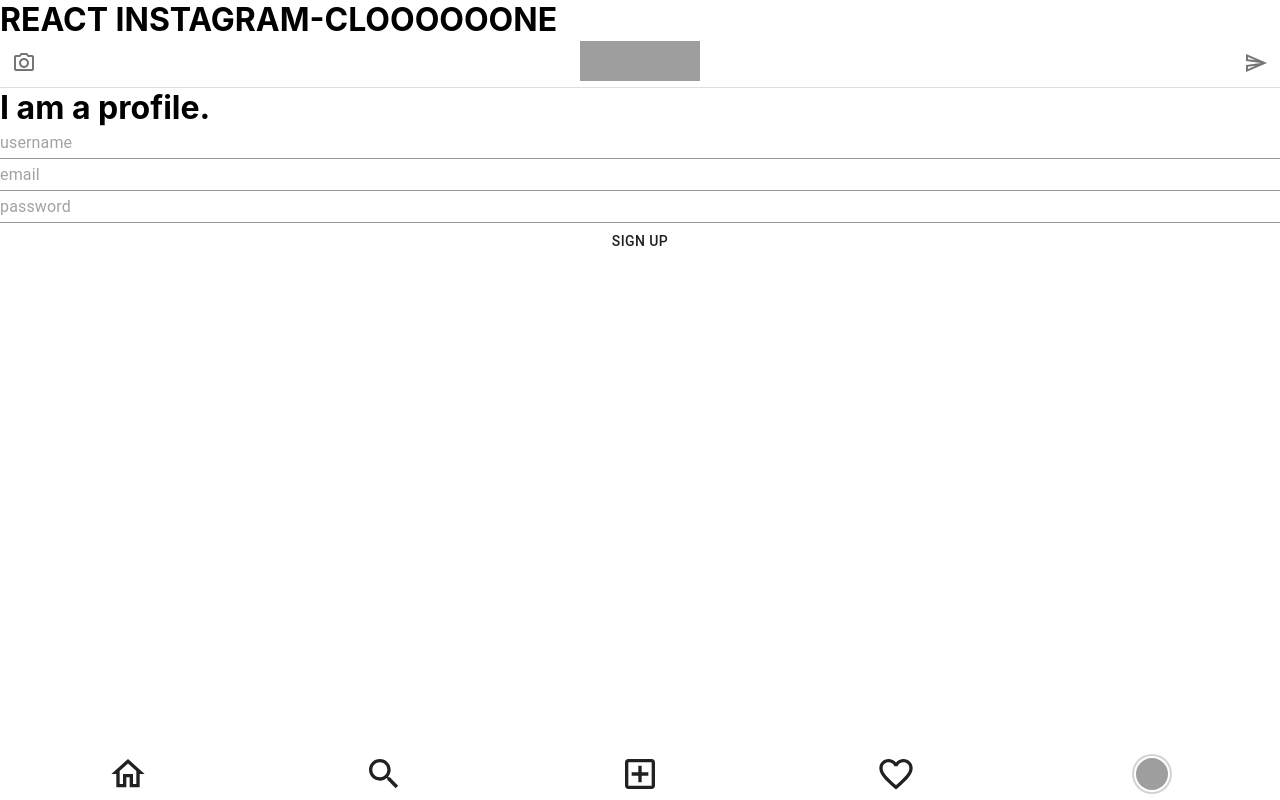
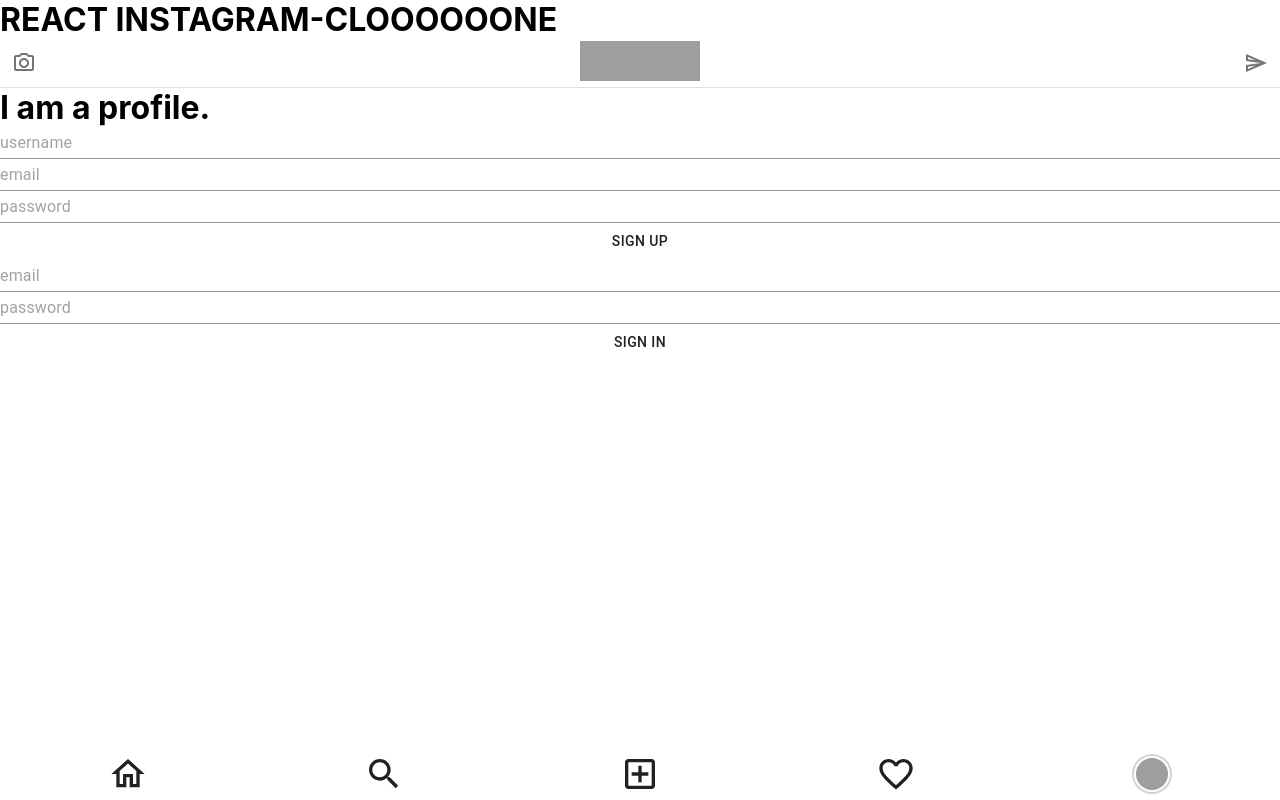
Before and after one commit to ucciqun/instagram-clone, a React (Create React App) app: page /profile in a window 1280 px wide. Built offline with nearby package versions, Linux system fonts and the light colour scheme; no server answers; grey boxes are pictures that could not be loaded.

Commit message:
add authprovider

```diff
--- a/src/App.js
+++ b/src/App.js
@@ -7,6 +7,8 @@ import Story from "./Story";
 import Feed from "./Feed";
 import Footer from "./Footer";
 import Profile from "./Profile";
+import AuthProvider from "./AuthProvider";
+
 import { Divider } from "@material-ui/core";
 
 export const User = createContext();
@@ -19,6 +21,7 @@ function App() {
     active: true,
   });
   return (
+    <AuthProvider>
       <div className="App">
         <h1>REACT INSTAGRAM-CLOOOOOONE</h1>
         <User.Provider value={[account, setAccount]}>
@@ -37,6 +40,7 @@ function App() {
           </Router>
         </User.Provider>
       </div>
+    </AuthProvider>
   );
 }
 
--- /dev/null
+++ b/src/AuthProvider.js
@@ -0,0 +1,30 @@
+import React, { createContext, useState, useEffect } from "react";
+import { auth } from "./firebase";
+import { Divider } from "@material-ui/core";
+
+export const AuthContext = createContext();
+
+function AuthProvider({ children }) {
+  const [currentUser, setCurrentUser] = useState(null);
+  const [loading, setLoading] = useState(true);
+
+  useEffect(() => {
+    auth.onAuthStateChanged((user) => {
+      setCurrentUser(user);
+      setLoading(false);
+    });
+  }, []);
+  return (
+    <>
+      {loading ? (
+        <>loading....</>
+      ) : (
+        <AuthContext.Provider value={{ currentUser }}>
+          {children}
+        </AuthContext.Provider>
+      )}
+    </>
+  );
+}
+
+export default AuthProvider;
--- a/src/Profile.js
+++ b/src/Profile.js
@@ -2,7 +2,7 @@ import React, { useState, useEffect } from "react";
 import "./Profile.css";
 
 import { Input, Button } from "@material-ui/core";
-import { auth } from "./firebase";
+import { auth, db } from "./firebase";
 
 function Profile() {
   const [username, setUsername] = useState("");
@@ -16,11 +16,26 @@ function Profile() {
       if (authUser) {
         console.log(authUser);
         setUser(authUser);
+      } else {
+        setUser(null);
       }
     });
-  });
+    return () => {
+      unsubscribe();
+    };
+  }, [user, username]);
+
+  // useEffect(() => {
+  //   db.collection();
+  // });
 
   const signUp = (e) => {
+    e.preventDefault();
+    auth
+      .signInWithEmailAndPassword(email, password)
+      .catch((error) => alert(error.message));
+  };
+  const signIn = (e) => {
     e.preventDefault();
     auth
       .createUserWithEmailAndPassword(email, password)
@@ -31,10 +46,15 @@ function Profile() {
       })
       .catch((error) => alert(error.message));
   };
-
   return (
     <div>
       <h1>I am a profile.</h1>
+      {user ? (
+        <div>
+          logged in now <br />
+          signout here---&gt;<button></button>
+        </div>
+      ) : (
         <form className="profile__signup">
           <Input
             type="text"
@@ -57,7 +77,25 @@ function Profile() {
           <Button onClick={signUp} type="submit">
             Sign Up
           </Button>
+          <form className="profile__signup">
+            <Input
+              type="text"
+              placeholder="email"
+              value={email}
+              onChange={(e) => setEmail(e.target.value)}
+            />
+            <Input
+              type="password"
+              placeholder="password"
+              value={password}
+              onChange={(e) => setPassword(e.target.value)}
+            />
+            <Button onClick={signIn} type="submit">
+              Sign In
+            </Button>
           </form>
+        </form>
+      )}
     </div>
   );
 }
--- a/src/Story.js
+++ b/src/Story.js
@@ -57,8 +57,8 @@ function Story() {
   return (
     <div className="story">
       <div className="story__container">
-        {stories.concat(account).map((e) => (
-          <div className="story__item" key={e.image}>
+        {stories.concat(account).map((e, index) => (
+          <div className="story__item" key={index}>
             <div
               style={{
                 margin: "0 auto",
```
Lines whose indentation alone changed are shown as unchanged.
